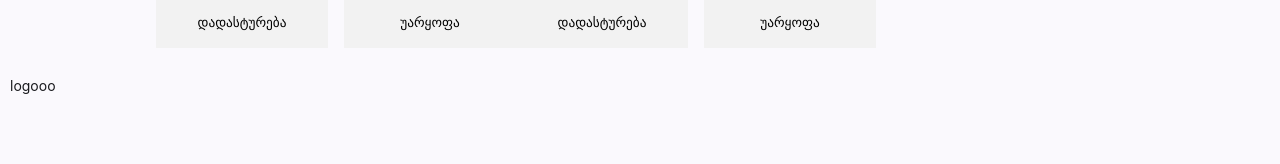
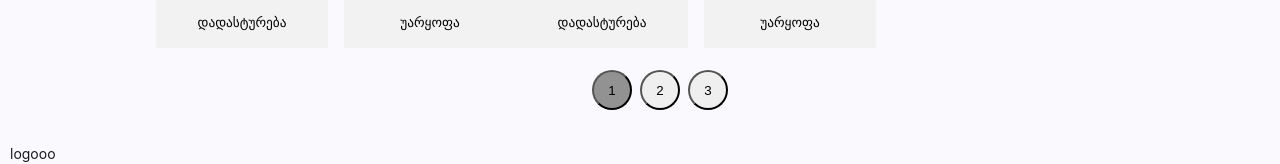
Before and after one commit to EleneMorgoshia/volunteer-matching, an Angular app: page /home in a window 1280 px wide. Shown: the part 3990-4154 px from the top of the page. Built offline with nearby package versions, Linux system fonts and the light colour scheme.

Commit message:
added pagination component logic

```diff
--- /dev/null
+++ b/src/app/ai-matched-events/ai-matched-events.html
@@ -0,0 +1,3 @@
+<div class="ai-matched-event-list-container">
+  <!-- //event cardებს ხო უნდა გაატანო ინფო რა გამოიტანოს. მაგისთვის გააკეთე typescipt -->
+</div>
--- a/src/app/app.html
+++ b/src/app/app.html
@@ -2,8 +2,7 @@
 <!-- <app-header></app-header> -->
 <app-header></app-header>
 <div class="container">
-<router-outlet></router-outlet>
-
+  <router-outlet></router-outlet>
 </div>
 <app-footer></app-footer>
 <!-- <app-footer></app-footer> -->
--- a/src/app/home/components/EventList/event-list.html
+++ b/src/app/home/components/EventList/event-list.html
@@ -2,8 +2,13 @@
   <div class="card-container">
     @for (item of tmpArr; track $index) {
       <div class="card">
-        <app-event-card></app-event-card>
+        <app-event-card [id]="item"></app-event-card>
       </div>
     }
   </div>
+  <app-pagination
+    [currentPage]="currentPage"
+    [totalItems]="allCards.length"
+    (pageChanged)="onPageChange($event)"
+  ></app-pagination>
 </div>
--- a/src/app/home/components/EventList/event-list.ts
+++ b/src/app/home/components/EventList/event-list.ts
@@ -1,14 +1,37 @@
-import { Component } from '@angular/core';
+import { Component, OnInit } from '@angular/core';
 import { EventCard } from '../../../shared/ui/cards/event-card/event-card';
+import { Pagination } from '../../../shared/ui/pagination/pagination';
 
 @Component({
   selector: 'app-event-list',
-  imports: [EventCard],
+  imports: [EventCard, Pagination],
   templateUrl: './event-list.html',
   styleUrl: './event-list.scss',
 })
-export class EventList {
+export class EventList implements OnInit {
   //todo: აქ დავამატოთ ინფუთები ამ შემტხვევაში ევენთ ქარდების მასივი
+  currentPage = 1;
+  perPage = 12;
 
-  tmpArr: number[] = new Array(12).fill(0); // ეგ წასაშლელია
+  allCards: number[] = [];
+  tmpArr: number[] = []; // ეგ წასაშლელია
+
+  onPageChange(page: number) {
+    this.currentPage = page;
+    this.handlePageChange(page);
+  }
+
+  ngOnInit(): void {
+    for (let i = 1; i < 29; i++) {
+      this.allCards.push(i);
+    }
+    this.handlePageChange(1);
+  }
+
+  private handlePageChange(page: number) {
+    this.tmpArr = this.allCards.slice(
+      (this.currentPage - 1) * this.perPage, //0
+      this.currentPage * this.perPage, //
+    );
+  }
 }
--- /dev/null
+++ b/src/app/shared/ui/pagination/pagination.html
@@ -0,0 +1,15 @@
+<nav aria-label="pagination">
+  <ul class="pagination">
+    @for (item of paginationItems(); track item.key) {
+      <li>
+        <button
+          class="page-btn"
+          [class.active]="item.value === currentPage()"
+          (click)="onPageChange(item.value)"
+        >
+          {{ item.value }}
+        </button>
+      </li>
+    }
+  </ul>
+</nav>
--- /dev/null
+++ b/src/app/shared/ui/pagination/pagination.scss
@@ -0,0 +1,26 @@
+.pagination {
+  display: flex;
+  align-items: center;
+  justify-content: center;
+  gap: 8px;
+  list-style: none;
+}
+
+.page-btn {
+  width: 40px;
+  height: 40px;
+  border-radius: 50%;
+  padding: 12px 8px;
+  cursor: pointer;
+  display: flex;
+  justify-content: center;
+  align-items: center;
+
+  &.active {
+    background-color: #929292;
+  }
+
+  &:hover {
+    opacity: 0.35;
+  }
+}
--- /dev/null
+++ b/src/app/shared/ui/pagination/pagination.ts
@@ -0,0 +1,36 @@
+import { CommonModule } from '@angular/common';
+import { Component, computed, input, output } from '@angular/core';
+import { PageModel } from './pagination.model';
+
+@Component({
+  selector: 'app-pagination',
+  imports: [CommonModule],
+  templateUrl: './pagination.html',
+  styleUrl: './pagination.scss',
+})
+export class Pagination {
+  totalItems = input.required<number>();
+  currentPage = input.required<number>();
+  perPage = input<number>(12); // ეს სასურველია მოქნილობისთვის
+
+  pageChanged = output<number>();
+
+  paginationItems = computed<PageModel[]>(() => {
+    const result: PageModel[] = [];
+
+    const end = this.totalItems();
+    const curr = this.currentPage();
+    const perPg = this.perPage();
+    const totalPages = end % perPg ? end / perPg + 1 : end / perPg;
+
+    for (let i = 1; i <= totalPages; i++) {
+      result.push({ type: 'page', value: i, key: 'page_' + i });
+    }
+    return result;
+  });
+
+  onPageChange(pageNum: number | undefined = 1) {
+    if (pageNum === this.currentPage()) return;
+    this.pageChanged.emit(pageNum);
+  }
+}
```
Also changed, not shown: src/app/ai-matched-events/ai-matched-events.ts (added, +12 -0 lines), src/app/shared/ui/pagination/pagination.model.ts (added, +10 -0 lines), src/app/ai-matched-events/ai-matched-events.scss (added).
